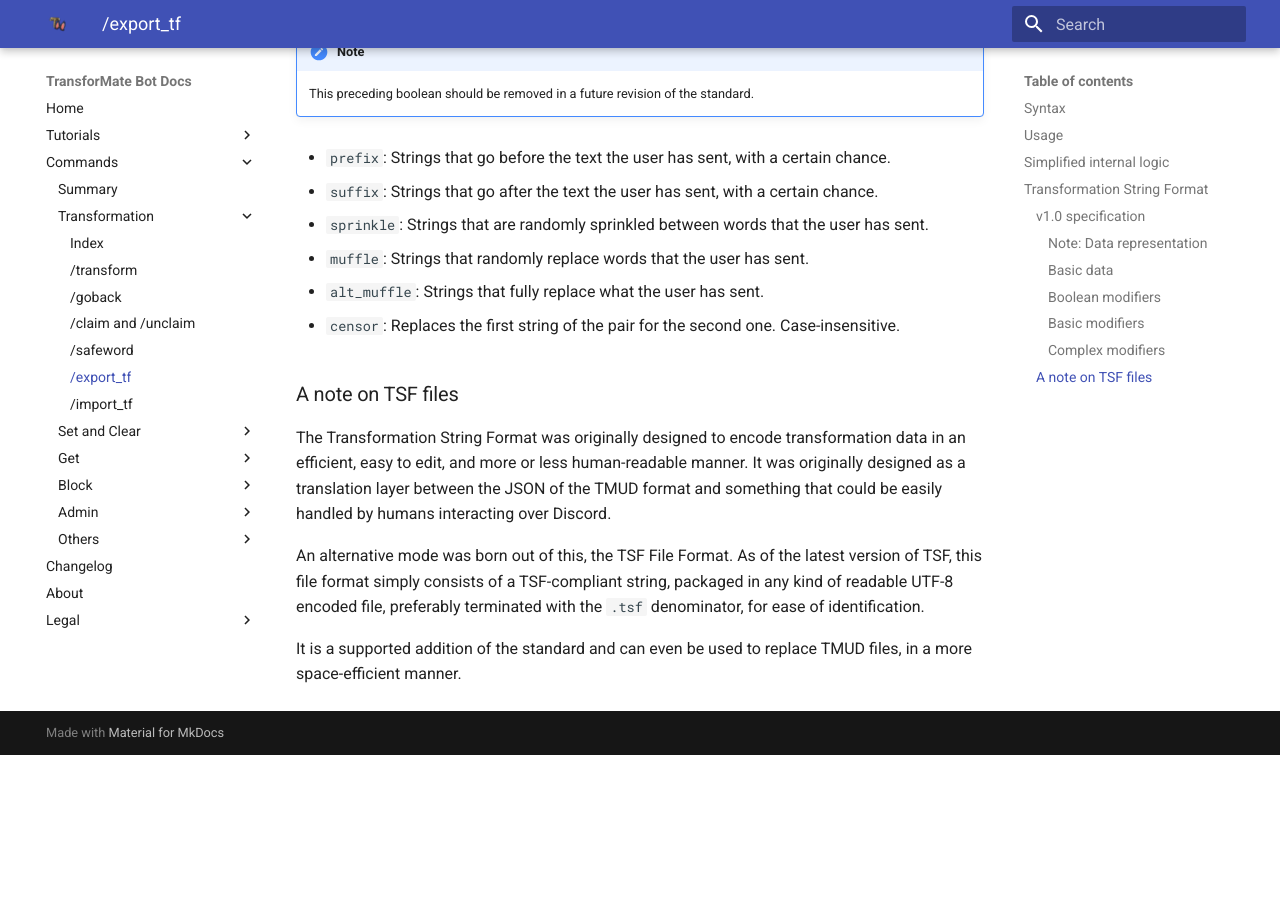
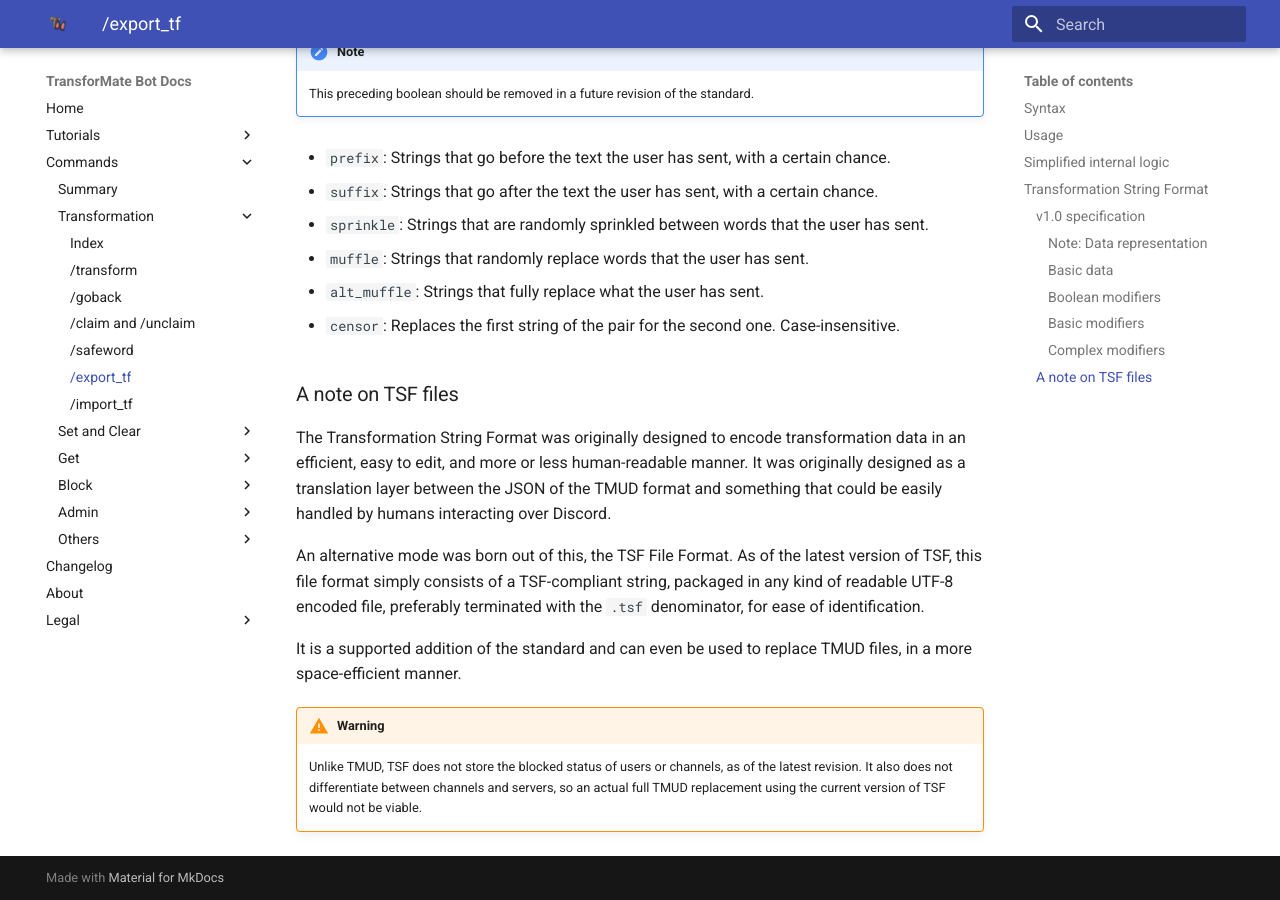
Before and after one commit to dorythecat/TransforMate, an MkDocs documentation site: the page built from docs/commands/transformation/export_tf.md, in a window 1280 px wide and 900 px high, scrolled down 3863 px. Built offline with MkDocs 1.6.1 and Material for MkDocs 9.7.7, drawn with Linux system fonts in a browser that asks for light colours; before the commit the page ends 4618 px from its top, so only the background shows below that.

Commit message:
Updated docs

```diff
--- a/docs/commands/transformation/export_tf.md
+++ b/docs/commands/transformation/export_tf.md
@@ -153,3 +153,9 @@
 
 It is a supported addition of the standard and can even be used to replace TMUD
 files, in a more space-efficient manner.
+
+!!! warning
+    Unlike TMUD, TSF does not store the blocked status of users or channels, as of
+    the latest revision. It also does not differentiate between channels and
+    servers, so an actual full TMUD replacement using the current version of TSF
+    would not be viable.
```
